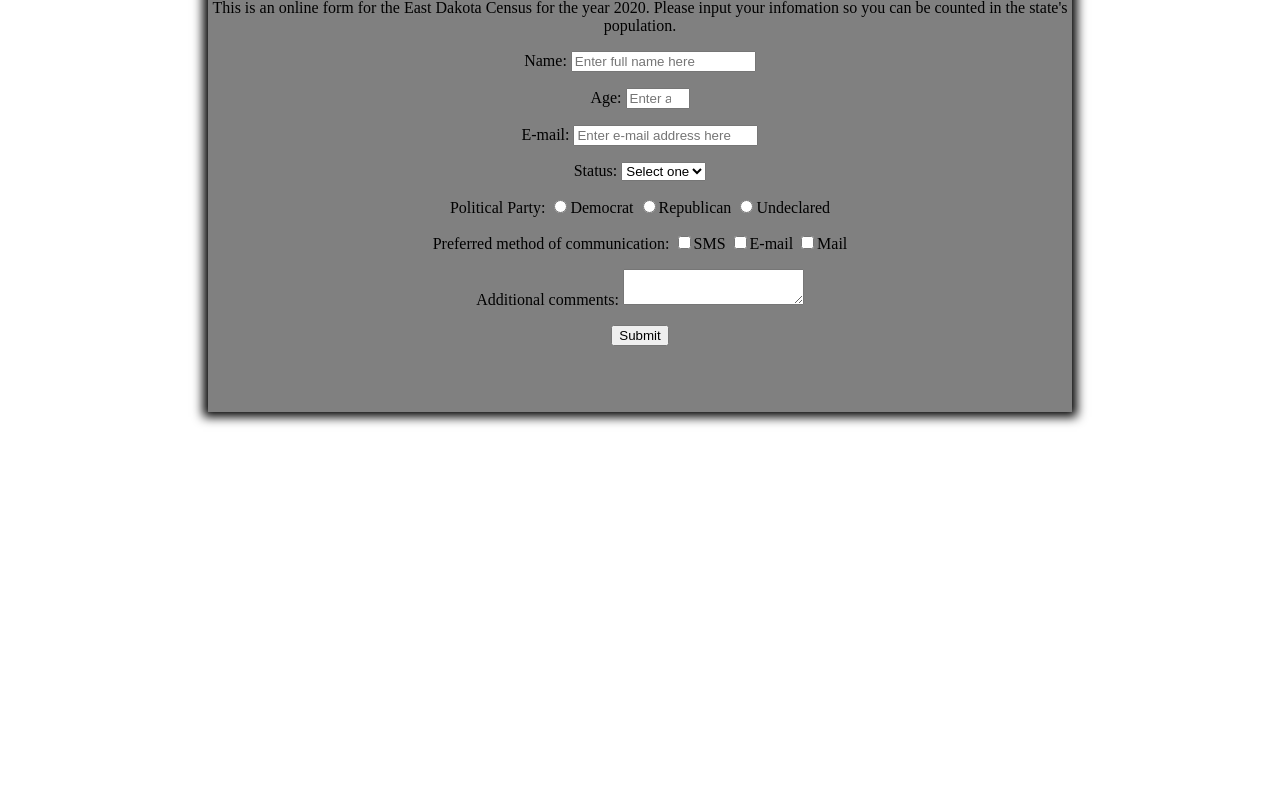
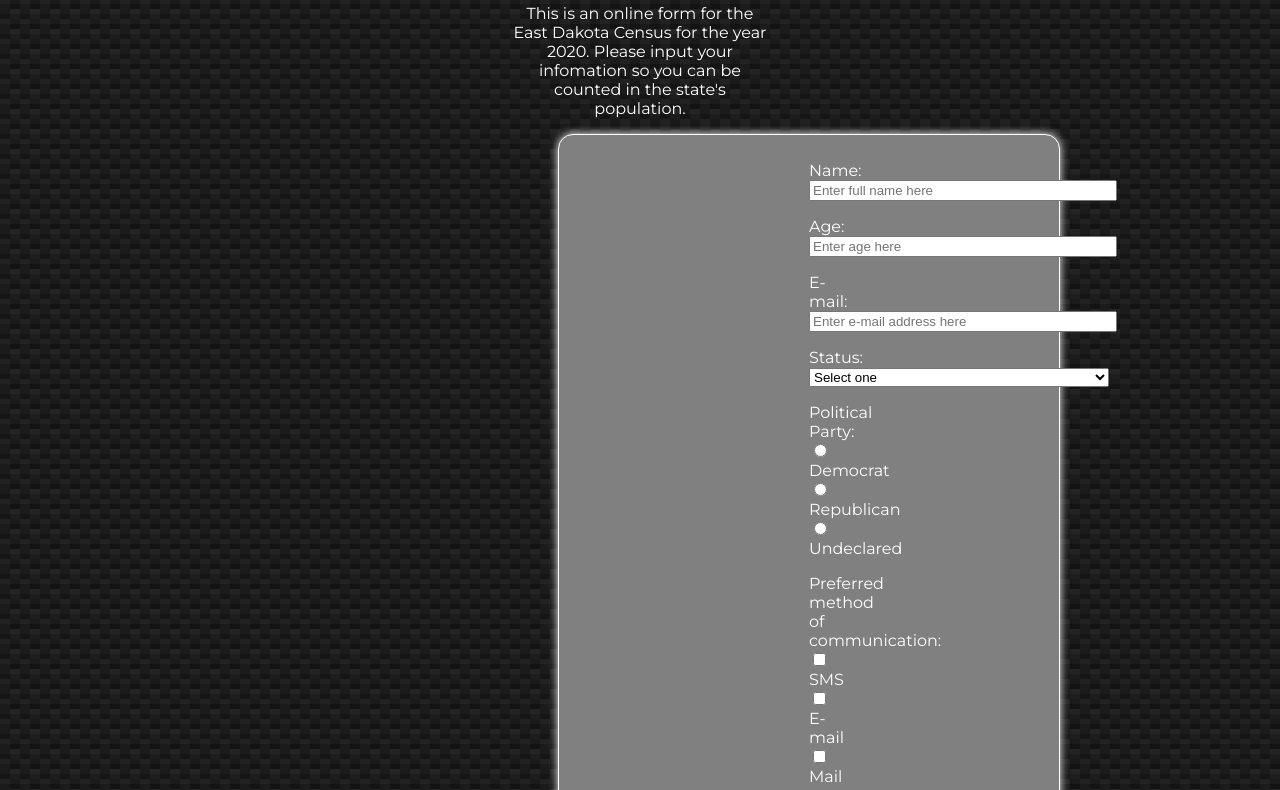
Before and after one commit to dakota-whitney/survey-form-fcc, a plain HTML site: page index.html in a window 1280 px wide. Shown: the part 166-956 px from the top of the page. Before the commit the page ends 800 px from the top, so only its background shows below. Drawn offline with Linux system fonts and the light colour scheme.

Commit message:
revision #1

```diff
--- /dev/null
+++ b/css/styles.css
@@ -0,0 +1,52 @@
+body {
+  background: linear-gradient(27deg, #151515 5px, transparent 5px) 0 5px,
+    linear-gradient(207deg, #151515 5px, transparent 5px) 10px 0px,
+    linear-gradient(27deg, #222 5px, transparent 5px) 0px 10px,
+    linear-gradient(207deg, #222 5px, transparent 5px) 10px 5px,
+    linear-gradient(90deg, #1b1b1b 10px, transparent 10px),
+    linear-gradient(
+      #1d1d1d 25%,
+      #1a1a1a 25%,
+      #1a1a1a 50%,
+      transparent 50%,
+      transparent 75%,
+      #242424 75%,
+      #242424
+    );
+  background-color: #131313;
+  background-size: 20px 20px;
+}
+
+#main {
+  padding: 0px 500px 0px 500px;
+  color: white;
+  font-family: Montserrat, Courier, monospace;
+}
+
+#header {
+  text-align: center;
+}
+
+#title {
+  text-decoration: underline;
+}
+
+#form-div {
+  background-color: gray;
+  border-style: solid;
+  border-width: 1px;
+  border-radius: 15px;
+  padding: 10px 250px 0px 250px;
+  margin: 0px 50px 0px 50px;
+  box-shadow: 0px 0px 10px;
+}
+
+.input {
+  width: 300px;
+}
+
+#submit {
+  font-weight: bold;
+  display: block;
+  margin: auto;
+}
--- a/index.html
+++ b/index.html
@@ -1,65 +1,58 @@
 <!DOCTYPE html>
 <html>
   <head>
+    <meta name="viewport" content="width=device-width, initial-scale=1.0" />
+    <meta name="author" content="Dakota Whitney" />
+    <link rel="stylesheet" href="css/styles.css" />
+    <link
+      rel="stylesheet"
+      href="https://fonts.googleapis.com/css?family=Montserrat"
+    />
     <title>East Dakota Census Form</title>
-    <style>
-      body {
-        text-align: center;
-        background-color: white;
-        padding: 0px 200px 0px 200px;
-        }
-
-      #main {
-        background-color: gray;
-        padding: 30px 0px 50px 0px;
-        box-shadow: 0px 0px 10px 5px black;
-      }
-
-      #title {
-        text-decoration: underline;
-      }
-    </style>
   </head>
   <body>
     <div id="main">
+      <div id="header"><header>
     <h1 id="title">East Dakota Census 2020</h1>
     <h2>Survey Form</h2>
     <p id="description">
       This is an online form for the East Dakota Census for the year 2020.
       Please input your infomation so you can be counted in the state's
       population.
-    </p>
+    </p></div></header>
+    <div id="form-div">
     <p><form id="survey-form" action="/index.html">
-      <label for="name" id="name-label">Name: </label><input type="text" id="name" placeholder="Enter full name here" required /></p>
+      <label for="name" id="name-label">Name: </label><br />
+      <input type="text" id="name" class="input" placeholder="Enter full name here" required /></p>
       <p><label for="number" id="number-label">
-        Age: </label>
+        Age: </label><br />
         <input
           type="number"
           id="number"
+          class="input"
           placeholder="Enter age here"
           min="18"
           max="100" required
         /></p>
-      <p><label for="email" id="email-label">E-mail: </label>
-        <input type="email" id="email" placeholder="Enter e-mail address here" required /></p>
-
+      <p><label for="email" id="email-label">E-mail: </label><br />
+        <input type="email" id="email" class="input" placeholder="Enter e-mail address here" required /></p>
       <p><label for="status" id="dropdown-label">
-        Status:
-        <select id="dropdown">
+        Status:</label><br />
+        <select id="dropdown" class="input">
           <option value="Select one">Select one</option>
           <option value="Married">Married</option>
           <option value="Separated">Separated</option>
           <option value="Single">Single</option>
         </select>
-      </label></p>
+      </p>
       <p><label for="political party" id="radio-label">
-        Political Party:
-        <input id="dem-radio" type="radio" name="dem-rep-un" value="democrat"/>Democrat
-        <input id="rep-radio" type="radio" name="dem-rep-un" value="republican"/>Republican
-        <input id="un-radio" type="radio" name="dem-rep-un" value="undeclared"/>Undeclared
-      </label></p>
+        Political Party:</label><br />
+        <input id="dem-radio" type="radio" name="dem-rep-un" value="democrat"/>Democrat<br />
+        <input id="rep-radio" type="radio" name="dem-rep-un" value="republican"/>Republican<br />
+        <input id="un-radio" type="radio" name="dem-rep-un" value="undeclared"/>Undeclared<br />
+      </p>
       <p><label for="preferred method" id="checkbox-label">
-        Preferred method of communication:
+        Preferred method of communication:</label><br />
         <input
           id="sms-check"
           type="checkbox"
@@ -78,10 +71,13 @@
           name="comm-check"
           value="mail"
         />Mail
-      </label></p>
-      <p><label for="comments" id="comments-label">Additional comments: </label><textarea id="comment"></textarea></p>
+      </p>
+      <p><label for="comments" id="comments-label">Additional comments: </label><br />
+        <textarea id="comment" class="input"></textarea></p>
       <p><button id="submit" type="submit">Submit</button></p>
-    </form></div>
+    </form>
+  </div>
+  </div>
   </body>
   <script src="https://cdn.freecodecamp.org/testable-projects-fcc/v1/bundle.js\"></script>
 </html>
```
